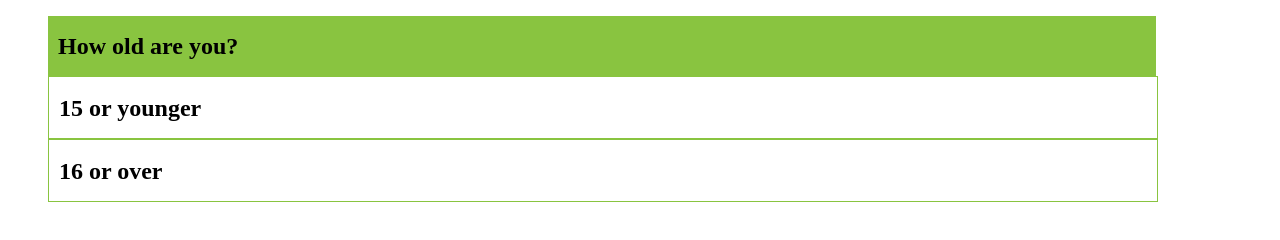
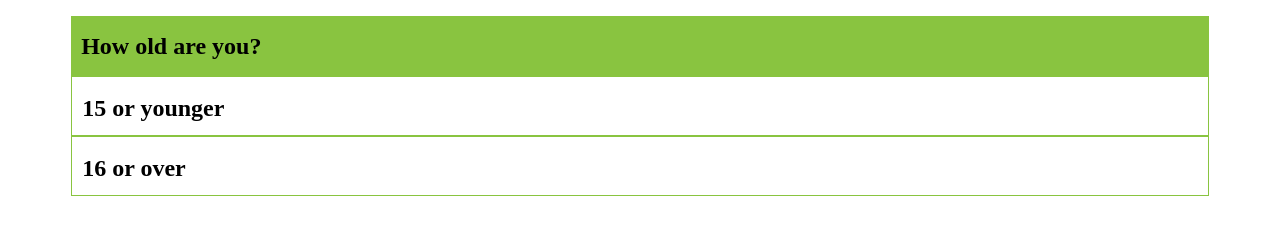
Before and after one commit to ConradHughes/pf5_team_acey, a plain HTML site: page age.html in a window 1280 px wide. Drawn offline with Linux system fonts and the light colour scheme.

Commit message:
minor style updates

```diff
--- a/main.css
+++ b/main.css
@@ -1,8 +1,10 @@
 .container {
   width: 90%;
+  margin: 0 auto;
 }
 
 ul {
+  padding-left: 0;
   list-style: none;
 }
 
@@ -16,6 +18,7 @@ h2, h3 {
 }
 
 .question, .intro, .response {
+  box-sizing: border-box;
   width: 100%;
   padding-left: 10px;
   line-height: 60px;
```
